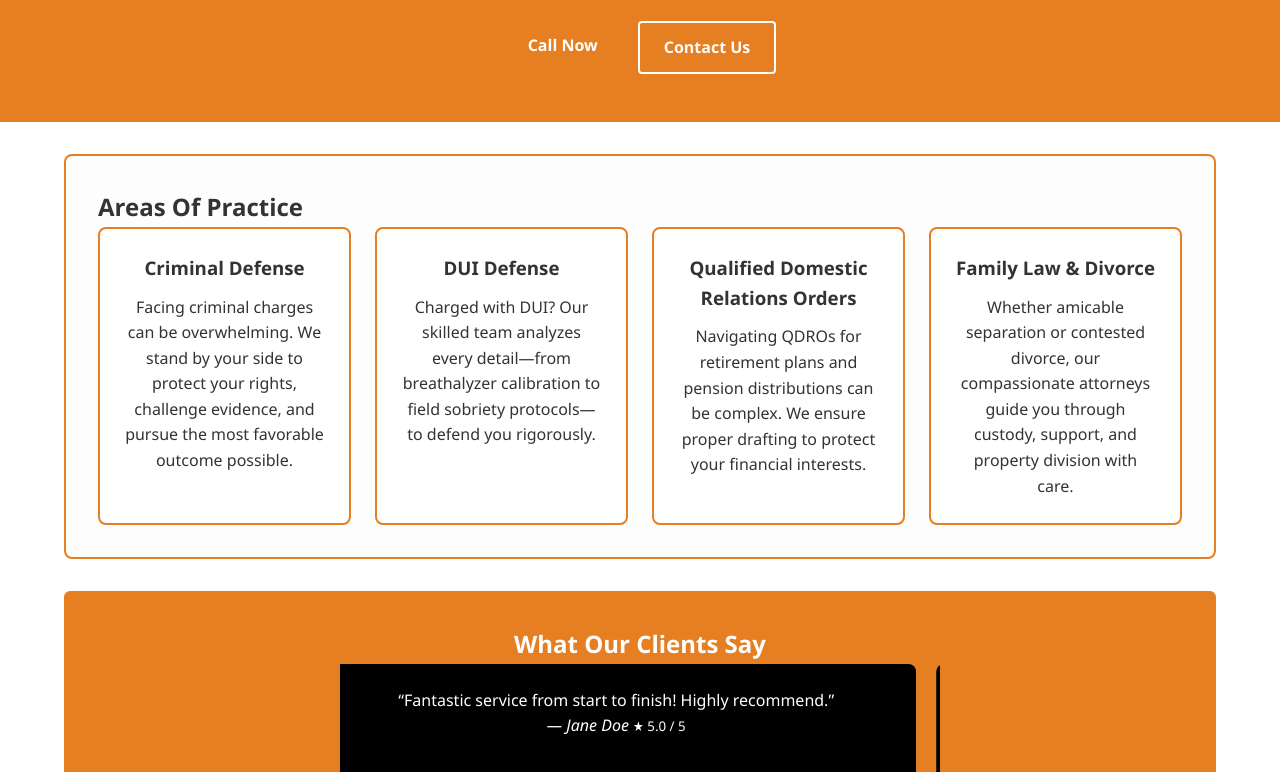
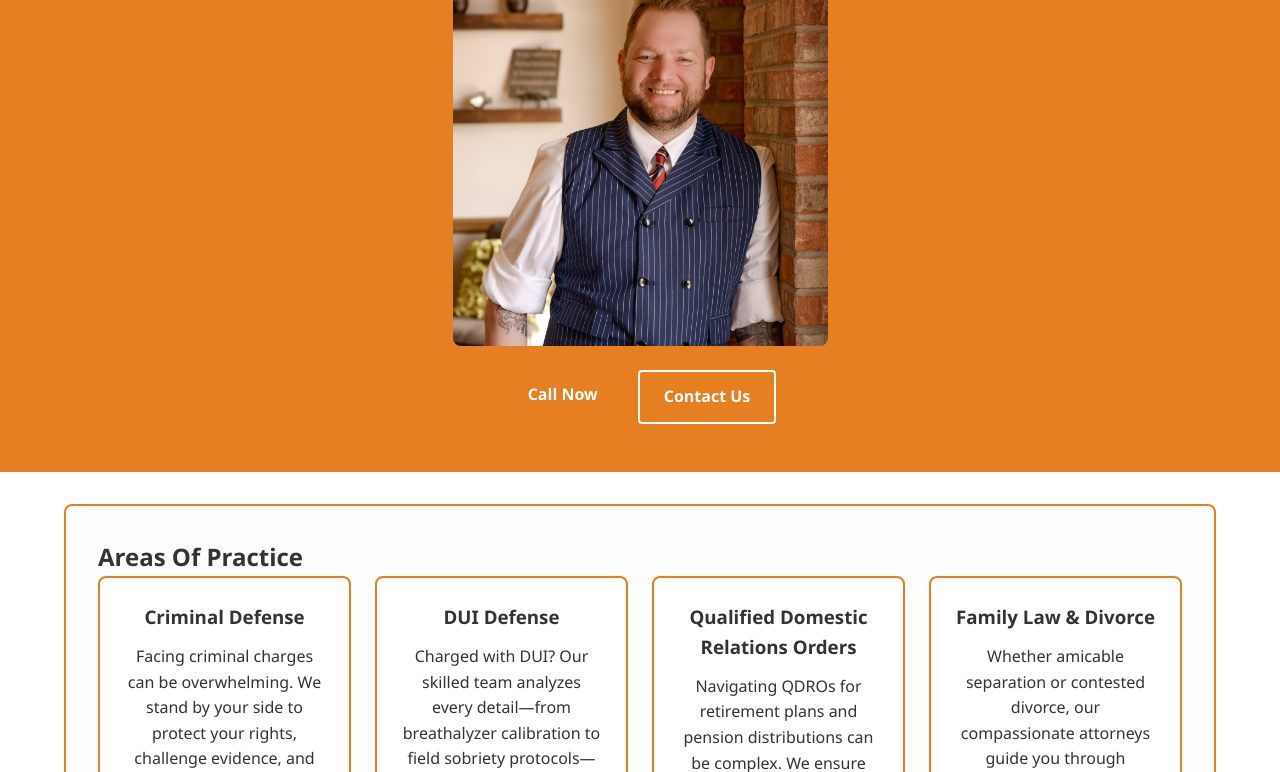
Before and after one commit to dphillips1944/Eric-Phillips-law-2.0, a plain HTML site: page index.html in a window 1280 px wide. Shown: the part 249-1021 px from the top of the page. Drawn offline with nearby package versions, Linux system fonts and the light colour scheme; the site is published under a folder, as on GitHub Pages, so addresses that start at the root find nothing.

Commit message:
dsafdsfa

```diff
--- a/index.html
+++ b/index.html
@@ -17,7 +17,7 @@
     <section class="hero">
       <div class="hero-content">
         <h2>Your Trusted Legal Partner</h2>
-        <img src="/images/eric_hero.jpg" alt="pic-eric" class="eric_hero">
+        <img src="images/eric_hero.jpg" alt="pic-eric" class="eric_hero">
         <div class="hero-ctas">
           <a href="tel:3073820975" class="btn btn-primary">Call Now</a>
           <a href="#contact-form" class="btn btn-outline">Contact Us</a>
```
